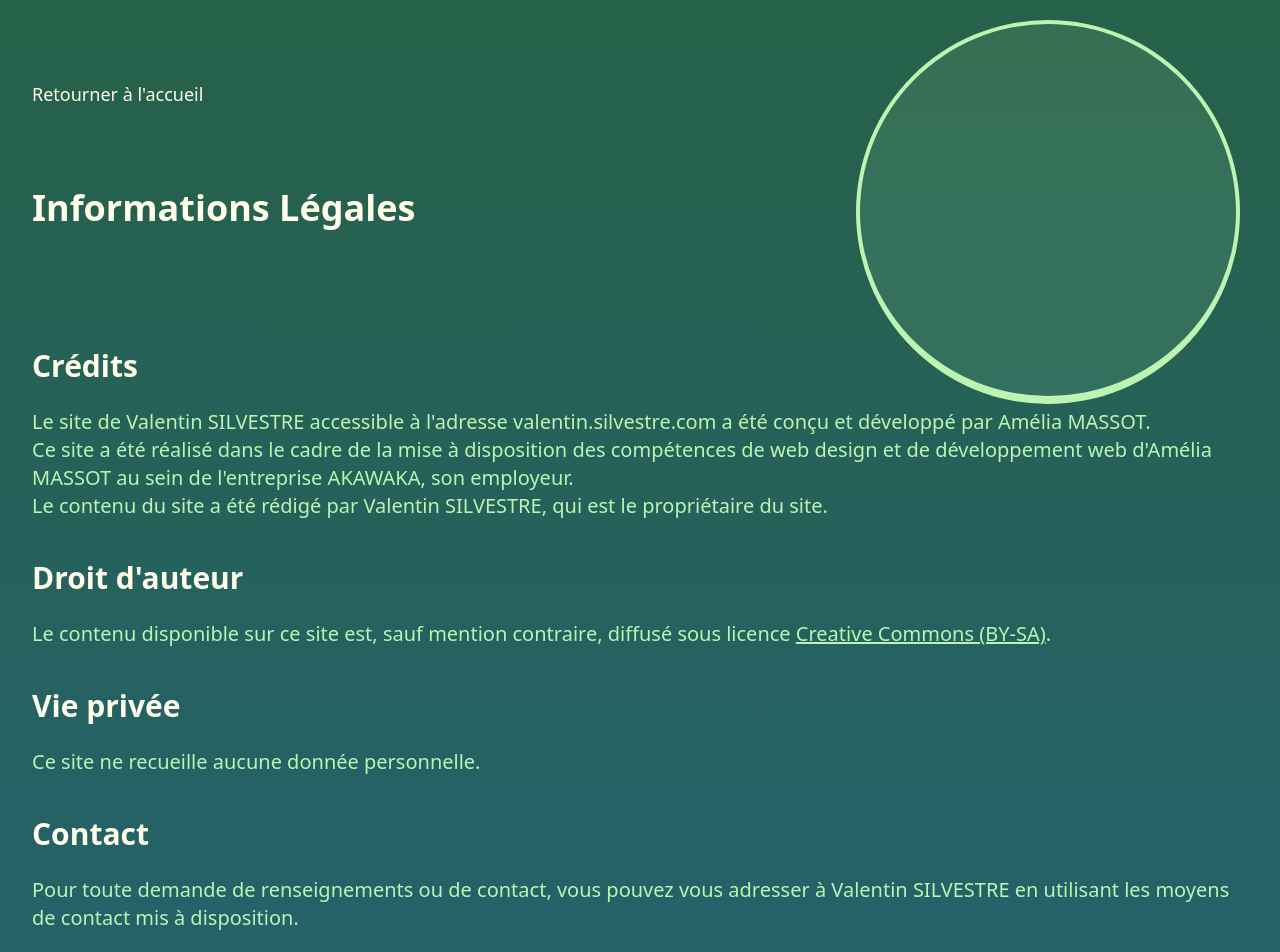
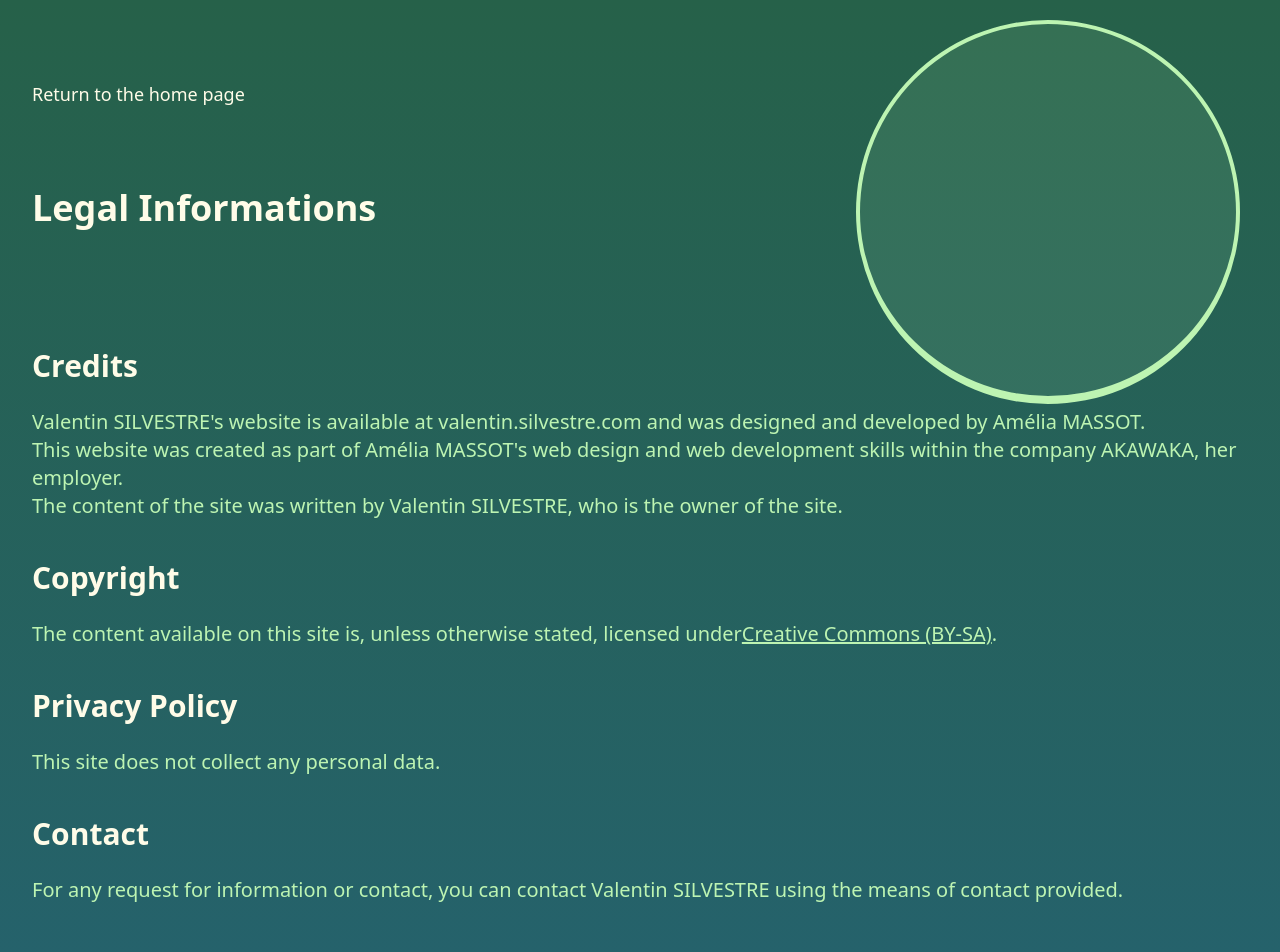
Before and after one commit to vasilvestre/vasilvestre.github.io, a Next.js app: page /legal in a window 1280 px wide. Shown: the top 952 px of the page. Built offline with nearby package versions, Linux system fonts and the light colour scheme.

Commit message:
Translation the legal informations page in english

```diff
--- a/app/layout.tsx
+++ b/app/layout.tsx
@@ -59,7 +59,7 @@ export default function RootLayout({
           </div>
 
           <div className="mt-8 text-center md:mt-0 md:order-1">
-            <Link href={'/legal'} className="relative z-10 text-base text-green-tree hover:text-dark-blue">Informations légales</Link>
+            <Link href={'/legal'} className="relative z-10 text-base text-green-tree hover:text-dark-blue">Legal Informations</Link>
           </div>
 
           <div className="mt-8 md:mt-0 md:order-2">
--- a/app/legal/page.tsx
+++ b/app/legal/page.tsx
@@ -9,39 +9,39 @@ export default function Page() {
   return (
       <main className="relative bg-gradient-to-b from-green-tree to-blue">
         <section className="mx-auto max-w-md px-4 sm:max-w-3xl sm:px-6 lg:px-8 lg:max-w-7xl py-10 md:py-20">
-            <Link href={'/'} className={"text-lg text-beige"}>Retourner à l&apos;accueil</Link>
+            <Link href={'/'} className={"text-lg text-beige"}>Return to the home page</Link>
           <div className="relative mt-10 md:mt-20">
-            <h1 className="text-center text-beige font-black inline-block text-4xl">Informations Légales</h1>
+            <h1 className="text-center text-beige font-black inline-block text-4xl">Legal Informations</h1>
           </div>
         </section>
 
         <section className="pt-10 mx-auto max-w-md px-4 sm:max-w-3xl sm:px-6 lg:px-8 lg:max-w-7xl">
-          <h1 className="text-beige font-black text-4xl md:text-3xl">Crédits</h1>
+          <h1 className="text-beige font-black text-4xl md:text-3xl">Credits</h1>
           <div className="mt-6 text-xl text-light-green">
-            <p>Le site de Valentin SILVESTRE accessible à l&apos;adresse valentin.silvestre.com a été conçu et développé par
-              Amélia MASSOT.</p>
-            <p>Ce site a été réalisé dans le cadre de la mise à disposition des compétences de web design et de
-              développement web d&apos;Amélia MASSOT au sein de l&apos;entreprise AKAWAKA, son employeur.</p>
-            <p>Le contenu du site a été rédigé par Valentin SILVESTRE, qui est le propriétaire du site.</p>
+              <p>Valentin SILVESTRE&apos;s website is available at valentin.silvestre.com and was designed and developed by Amélia MASSOT.</p>
+              <p>This website was created as part of Amélia MASSOT&apos;s web design and web development skills within the company AKAWAKA, her employer.</p>
+              <p>The content of the site was written by Valentin SILVESTRE, who is the owner of the site.</p>
           </div>
         </section>
 
         <section className="pt-10 mx-auto max-w-md px-4 sm:max-w-3xl sm:px-6 lg:px-8 lg:max-w-7xl">
-          <h1 className="text-beige font-black text-4xl md:text-3xl">Droit d&apos;auteur</h1>
-          <p className="mt-6 text-xl text-light-green">Le contenu disponible sur ce site est, sauf mention contraire,
-            diffusé sous licence <a href="https://creativecommons.org/licenses/by-sa/2.0/fr/" className="underline">Creative
-              Commons (BY-SA)</a>.</p>
+          <h1 className="text-beige font-black text-4xl md:text-3xl">Copyright</h1>
+          <p className="mt-6 text-xl text-light-green">
+              The content available on this site is, unless otherwise stated, licensed under
+              <a href="https://creativecommons.org/licenses/by-sa/2.0/fr/" className="underline">Creative Commons (BY-SA)</a>.
+          </p>
         </section>
 
         <section className="pt-10 mx-auto max-w-md px-4 sm:max-w-3xl sm:px-6 lg:px-8 lg:max-w-7xl">
-          <h1 className="text-beige font-black text-4xl md:text-3xl">Vie privée</h1>
-          <p className="mt-6 text-xl text-light-green">Ce site ne recueille aucune donnée personnelle.</p>
+          <h1 className="text-beige font-black text-4xl md:text-3xl">Privacy Policy</h1>
+          <p className="mt-6 text-xl text-light-green">This site does not collect any personal data.</p>
         </section>
 
         <section className="pb-16 pt-10 mx-auto max-w-md px-4 sm:max-w-3xl sm:px-6 md:pb-32 lg:px-8 lg:max-w-7xl">
           <h1 className="text-beige font-black text-4xl md:text-3xl">Contact</h1>
-          <p className="mt-6 text-xl text-light-green">Pour toute demande de renseignements ou de contact, vous pouvez
-            vous adresser à Valentin SILVESTRE en utilisant les moyens de contact mis à disposition.</p>
+          <p className="mt-6 text-xl text-light-green">
+              For any request for information or contact, you can contact Valentin SILVESTRE using the means of contact provided.
+          </p>
         </section>
 
         <div className="sm:mx-auto sm:max-w-3xl sm:px-6 hidden lg:block">
```
